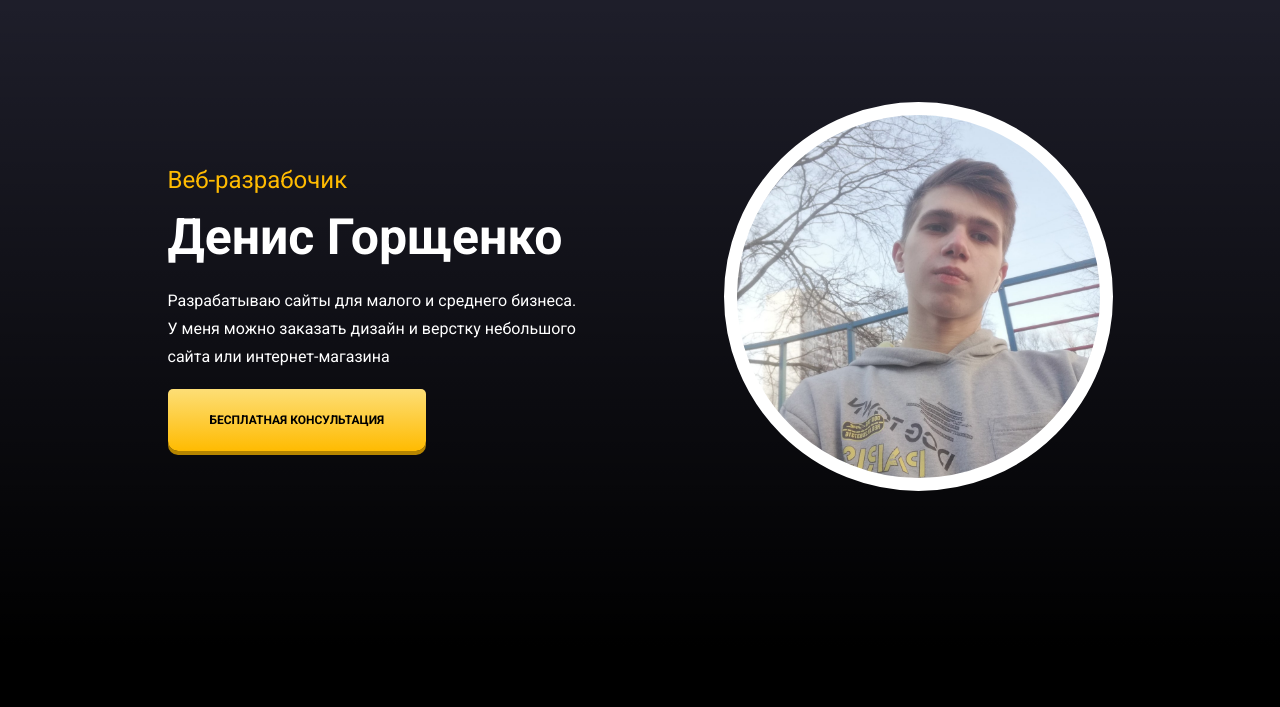
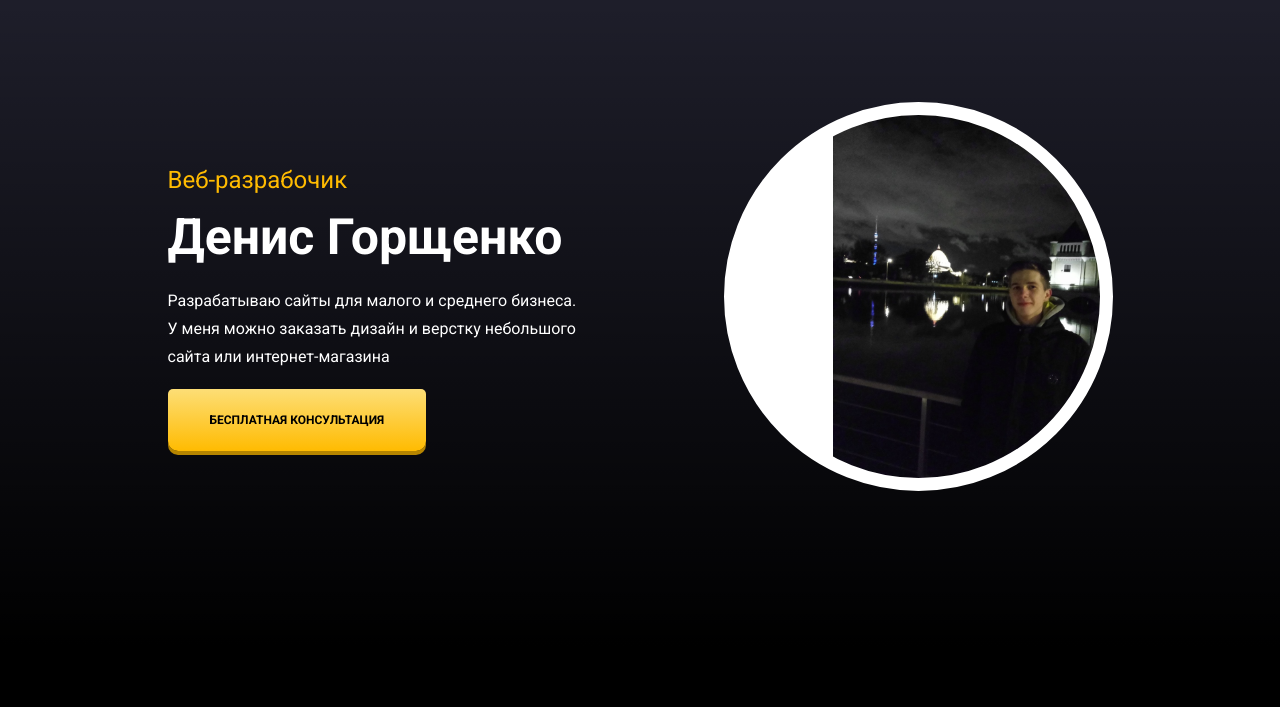
Before and after one commit to DenisAmell/myportfolio, a plain HTML site: page index.html in a window 1280 px wide. Shown: the part 75-782 px from the top of the page. Drawn offline with Linux system fonts and the light colour scheme.

Commit message:
Update style.css

```diff
--- a/CSS/style.css
+++ b/CSS/style.css
@@ -91,9 +91,9 @@ body{
     height: 389px;
     background: #fff;
     border-radius: 50%;
-    background-image: url(../img/photo.jpg);
+    background-image: url(../img/myphoto.jpg);
     background-repeat: no-repeat;
-    background-position:  center right;
+    background-position:  center right -5px;
     background-size: contain;
     border: 13px solid #fff;
 }
```
